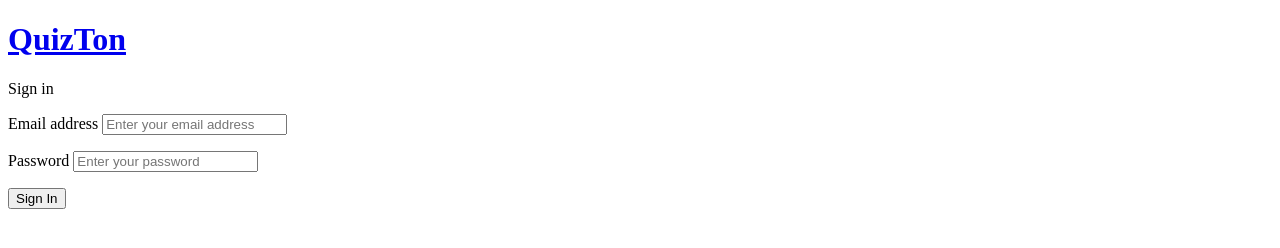
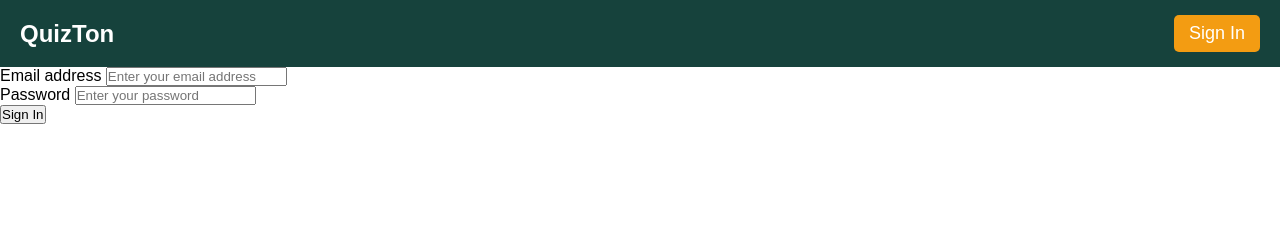
Before and after one commit to paufrancisco/QuizTon-Thesis-1, a plain HTML site: page QuizTon/html/sign_In.html in a window 1280 px wide. Drawn offline with Linux system fonts and the light colour scheme.

Commit message:
signin update

```diff
--- a/QuizTon/css/signin.css
+++ b/QuizTon/css/signin.css
@@ -0,0 +1,60 @@
+* {
+    margin: 0;
+    padding: 0;
+    box-sizing: border-box;
+    font-family: Arial, sans-serif;
+}
+
+/* Navbar Styling */
+.navbar {
+    display: flex;
+    justify-content: space-between;
+    align-items: center;
+    background-color: #16423C;
+    padding: 15px 20px;
+}
+
+.navbar .logo {
+    color: white;
+    text-decoration: none;
+    font-size: 24px;
+    font-weight: bold;
+}
+
+.navbar .logo:hover {
+    color: #f39c12;
+}
+
+.nav-links {
+    list-style: none;
+    display: flex;
+    gap: 20px;
+}
+
+.nav-links li {
+    display: inline;
+}
+
+.nav-links a {
+    text-decoration: none;
+    color: white;
+    font-size: 18px;
+    transition: 0.3s;
+}
+
+.nav-links a:hover {
+    color: #f39c12;
+}
+
+.sign-in {
+    background-color: #f39c12;
+    color: white;
+    padding: 8px 15px;
+    border-radius: 5px;
+    text-decoration: none;
+    font-size: 18px;
+}
+
+.sign-in:hover {
+    background-color: #e67e22;
+}
--- a/QuizTon/html/sign_In.html
+++ b/QuizTon/html/sign_In.html
@@ -4,23 +4,27 @@
     <meta charset="UTF-8">
     <meta name="viewport" content="width=device-width, initial-scale=1.0">
     <title>QuizTon | Sign In Page</title>
-    <link rel ="stylesheet" href="QuizTon\css\signin.css">
+
+    <link rel="stylesheet" href="../css/signin.css">
     <script type="module" src="../js/signin.js"></script>
 </head>
 <body>
 
-    <a href="welcome.html">
-        <h1 class="icon">QuizTon</h1>
-    </a>
-    <p>Sign in</p>
+
+    <nav class="navbar">
+        <a href="welcome.html" class="logo">QuizTon</a>
+        <a href="#" class="sign-in">Sign In</a>
+    </nav>
+
+
+
 
     <form id="signinForm">
         <p>Email address <input type="email" id="email" placeholder="Enter your email address" required/><br/></p>
         <p>Password <input type="password" id="password" placeholder="Enter your password" required/><br/></p>
         <input type="submit" value="Sign In"/><br/>
+    </form>
 
-
-    </form>
 
 </body>
 </html>
```
Also changed, not shown: QuizTon/html/sign_Up.html (+1 -2 lines), QuizTon/html/welcome.html (+1 -1 lines).
